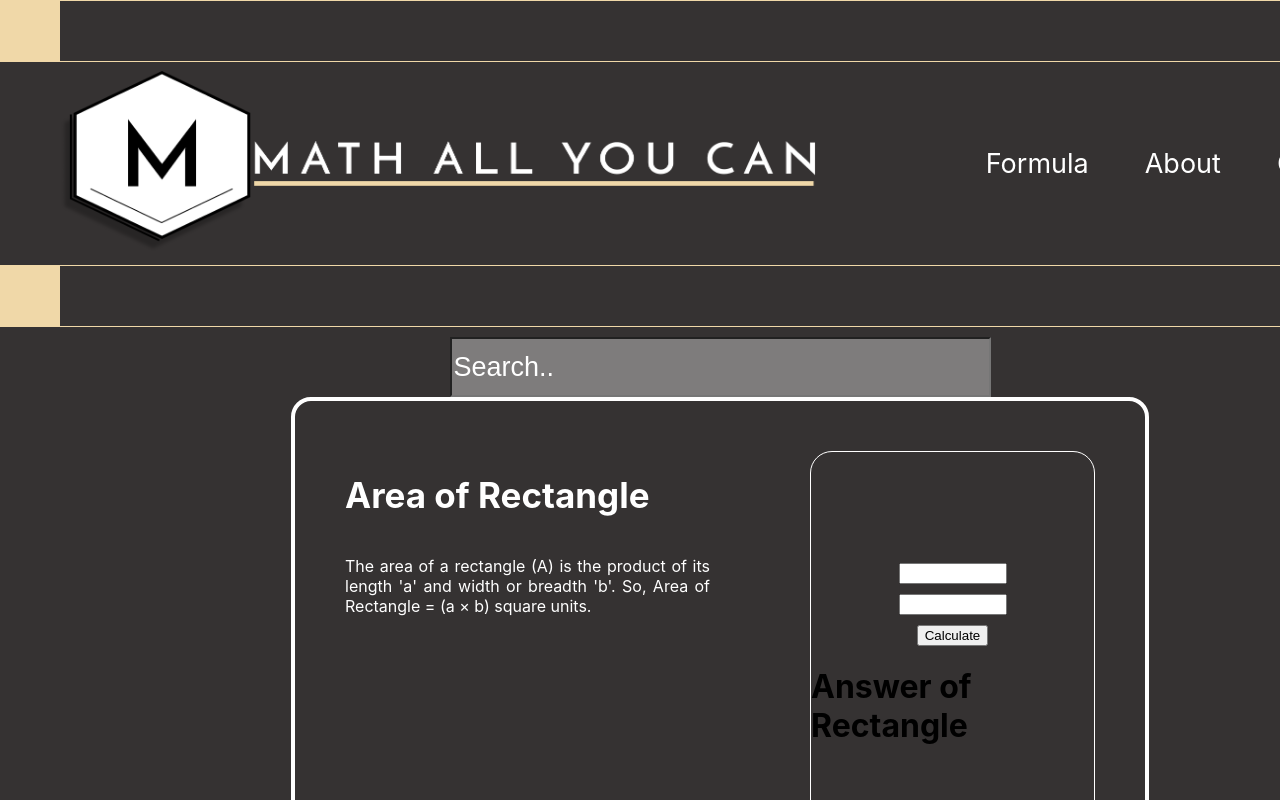
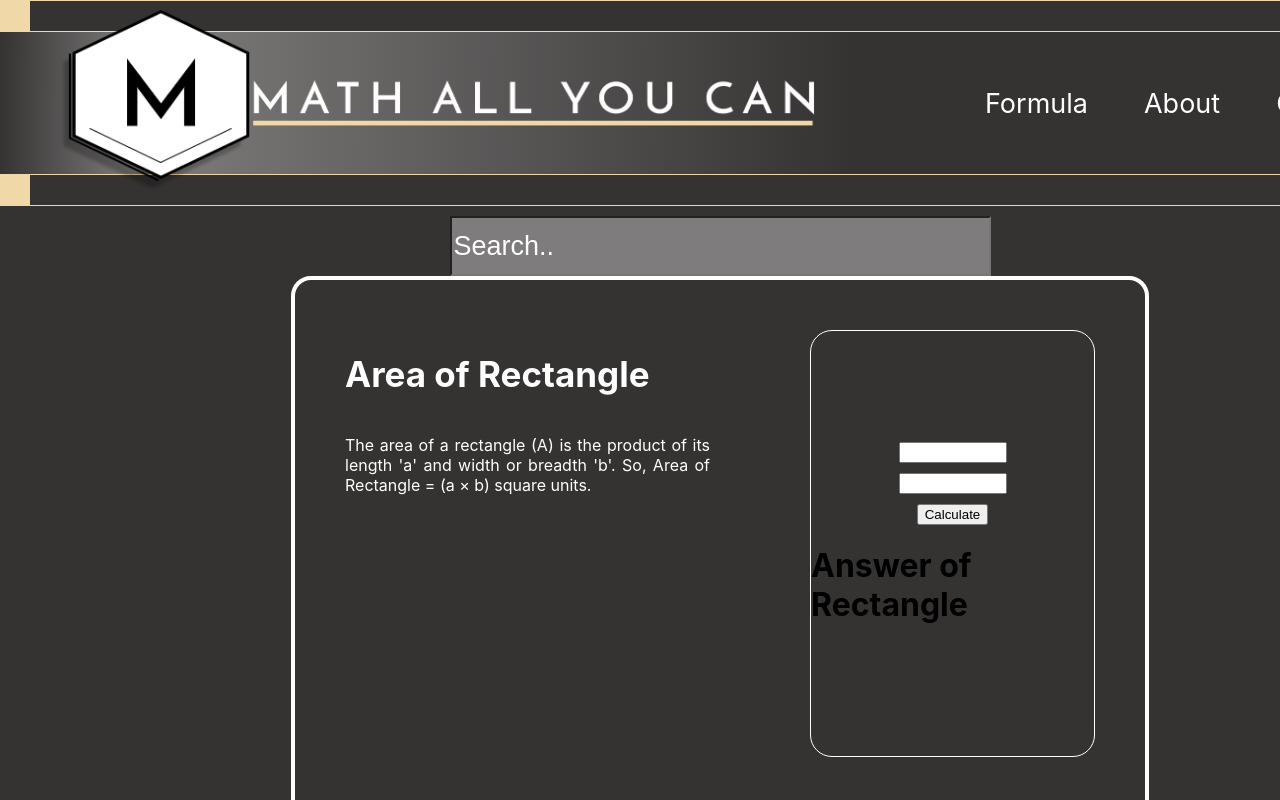
Before and after one commit to lexus654/MathAllYouCan, a React (Create React App) app: page / in a window 1280 px wide. Shown: the top 800 px of the page. Built offline with nearby package versions, Linux system fonts and the light colour scheme.

Commit message:
done fixing the header

```diff
--- a/src/App.js
+++ b/src/App.js
@@ -4,13 +4,17 @@ import "./App.css";
 import Divider from "../src/components/dumbComponents/Divider";
 import Header from "../src/components/dumbComponents/Header";
 import Search from "../src/components/logic/Search";
+import styled from "styled-components";
 
 function App(props) {
   return (
     <div className="App">
       <Divider></Divider>
+
       <Header></Header>
+
       <Divider></Divider>
+
       <Search />
     </div>
   );
--- a/src/components/dumbComponents/Divider.css
+++ /dev/null
@@ -1,13 +0,0 @@
-.divider--lines {
-  height: 60px;
-  width: 100%;
-  border-top: 1px solid #f0d8a8;
-  border-bottom: 1px solid #f0d8a8;
-  display: flex;
-  justify-content: space-between;
-}
-.divider--box {
-  height: 60px;
-  width: 60px;
-  background-color: #f0d8a8;
-}
--- a/src/components/dumbComponents/Divider.js
+++ b/src/components/dumbComponents/Divider.js
@@ -1,10 +1,25 @@
-import "./Divider.css";
+import styled from "styled-components";
+// import "./Divider.css";
+
 const Divider = (props) => {
+  const DividerBox = styled.div`
+    height: 30px;
+    width: 30px;
+    background-color: #f0d8a8;
+  `;
+  const DividerLine = styled.div`
+    height: 30px;
+    width: 100%;
+    border-top: 1px solid #f0d8a8;
+    border-bottom: 1px solid #f0d8a8;
+    display: flex;
+    justify-content: space-between;
+  `;
   return (
-    <div className="divider--lines">
-      <div className="divider--box"></div>
-      <div className="divider--box"></div>
-    </div>
+    <DividerLine>
+      <DividerBox></DividerBox>
+      <DividerBox></DividerBox>
+    </DividerLine>
   );
 };
 
--- a/src/components/dumbComponents/Header.css
+++ /dev/null
@@ -1,19 +0,0 @@
-.wrapper {
-  display: flex;
-  height: 203px;
-  width: 1440px;
-  padding-left: 10px;
-  padding-right: 10px;
-  justify-content: space-around;
-  align-items: center;
-}
-
-li {
-  list-style-type: none;
-  color: white;
-  margin: 0 28px;
-  font-size: 27px;
-}
-ul {
-  display: flex;
-}
--- a/src/components/dumbComponents/Header.js
+++ b/src/components/dumbComponents/Header.js
@@ -1,8 +1,39 @@
-import "./Header.css";
+import styled from "styled-components";
 
+const Wrapper = styled.div`
+  display: flex;
+  padding-left: 10px;
+  padding-right: 10px;
+  justify-content: space-around;
+  align-items: center;
+
+  /* Rectangle 52 */
+
+  width: 1439px;
+  height: 142px;
+  left: 0px;
+  top: 30px;
+
+  background: linear-gradient(
+    270.52deg,
+    #353232 41.7%,
+    #7e7d7c 90.63%,
+    #353232 100%
+  );
+
+  & li {
+    list-style-type: none;
+    color: white;
+    margin: 0 28px;
+    font-size: 27px;
+  }
+  & ul {
+    display: flex;
+  }
+`;
 const Header = (props) => {
   return (
-    <div className="wrapper">
+    <Wrapper>
       <div className="header--logo">
         <img
           src={require("./logo.png").default}
@@ -17,7 +48,7 @@ const Header = (props) => {
           <li>Creator</li>
         </ul>
       </div>
-    </div>
+    </Wrapper>
   );
 };
 
```
